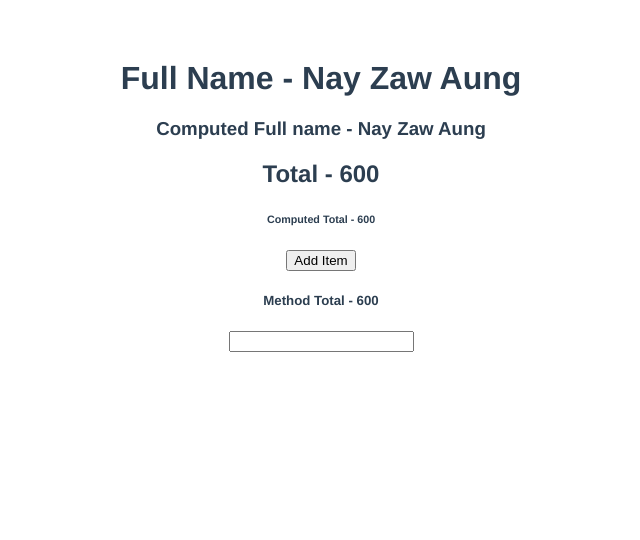
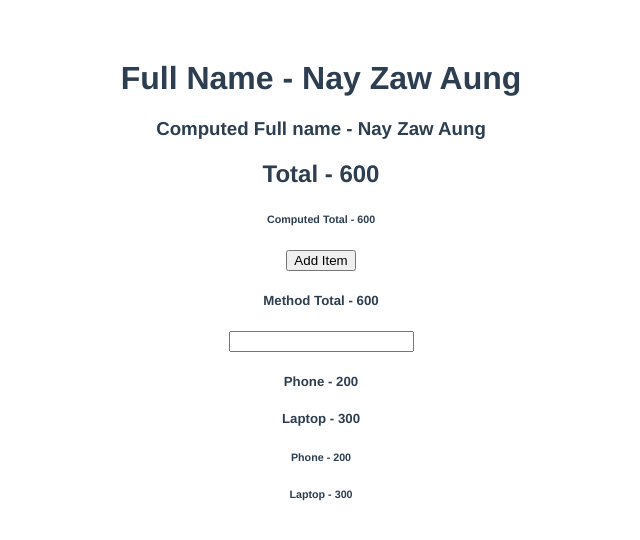
Before and after one commit to nayzawaungnza/hello-world, a Vue app: page / in a window 1280 px wide. Shown: the top 540 px of the page, without its empty margins (319-959 px from the left). Built offline with nearby package versions, Linux system fonts and the light colour scheme.

Commit message:
Computed Properties and v-for

```diff
--- a/src/App.vue
+++ b/src/App.vue
@@ -10,6 +10,10 @@
 
     <h5>Method Total - {{ getTotal() }}</h5>
     <input type="text" v-model="country" />
+    <div v-for="item in items" :key="item.id">
+      <h5 v-if="item.price>100"> {{ item.title }} - {{ item.price }}</h5>
+    </div>
+    <h6 v-for="item in expensiveItems" :key="item.id">{{ item.title }} - {{ item.price }}</h6>
    </div>
 </template>
 
@@ -53,6 +57,9 @@ computed:{
   total(){
     console.log('Get Total Computed Properties');
     return this.items.reduce((total,current)=>(total = total + current.price),0)
+  },
+  expensiveItems(){
+    return this.items.filter(item=> item.price>100)
   }
 }
 }
```
